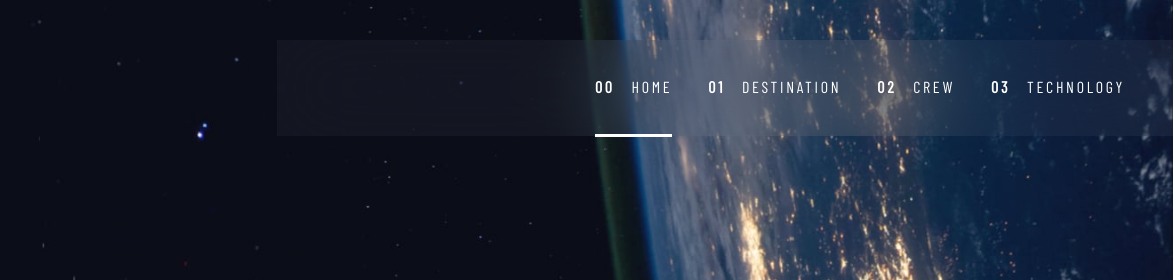
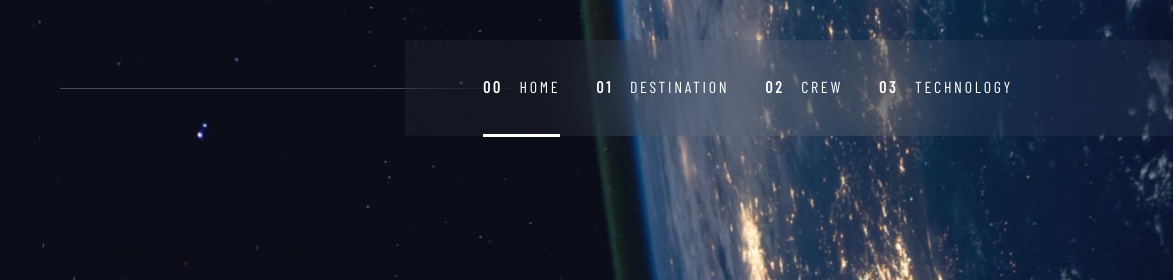
Before and after one commit to BoneNzy/Space-travel-webpage, a website: page public/index.html in a window 1280 px wide. Shown: the top 280 px of the page, 107-1280 px from the left. Drawn offline with nearby package versions, Linux system fonts and the light colour scheme; a web font is replaced by a local one.

Commit message:
navbar fixes

```diff
--- a/public/index.html
+++ b/public/index.html
@@ -21,7 +21,7 @@
     </div>
 
     <!-- Horizontal Bar -->
-    <div class="hr-bar hidden md:hidden lg:contents">
+    <div class="hr-bar">
     </div>
 
     <nav id="nav-container" class="fixed nav-container backdrop-blur-2xl" data-visible="false"><!-- absolute nav-container -->
@@ -38,7 +38,7 @@
           <span class="numbers aria-hidden="true"">02</span>
           <a href="./crew-commander.html">Crew</a>
         </li>
-        <li class="md:mr-12">
+        <li class="md:mr-40">
           <span class="numbers aria-hidden="true"">03</span>
           <a href="./technology-vehicle.html">Technology</a>
         </li>
--- a/src/input.css
+++ b/src/input.css
@@ -35,6 +35,7 @@ body {
 /* absolute flex flex-row text-white uppercase
       tracking-nav-text left-30 */
 .nav-list {
+    width: 100%;
     position: absolute;
     display: flex;
     flex-direction: column;
@@ -44,11 +45,13 @@ body {
     font-family: 'Barlow Condensed', sans-serif;
 
     padding: min(20vh, 10rem) 2rem;
+    padding-right: 0%;
 }
 
 .nav-list> * {
+    height: 2rem;
     color: hsl(0, 0%, 100%);
-    margin-block-end: 2rem;
+    margin-block: .5rem;
 }
 .destination-nav> * {
     color: #D0D6F9;
@@ -56,8 +59,9 @@ body {
 }
 
 .underline-nav> * {
-    border-bottom: 3px solid hsla(0, 0%, 100%, 0);
+    border-right: 3px solid hsla(0, 0%, 100%, 0);
 }
+
 .underline-nav> *:hover,
 .underline-nav> *:focus {
     border-color: hsl(0, 0%, 100%, .5);
@@ -69,23 +73,11 @@ body {
     border-color: hsl(0, 0%, 100%);
 }
 
-.hr-bar {
-    position: absolute;
-    background-color: #FFFFFF;
-    width: 450px;
-    height: 1px;
-    top: 48px;
-    left: 167px;
-    mix-blend-mode: normal;
-}
-
 .numbers {
     font-weight: bold;
     margin-right: 0.688rem;
 }
 
-/* text-custom-blue text-lg font-normal
-tracking-wide font-Barlow leading-8 */
 .about {
     color: hsl(231, 77%, 90%);
     font: normal;
@@ -241,16 +233,17 @@ tracking-wide font-Barlow leading-8 */
     }
     .nav-container {
         position: absolute;
-        /* display: flex; */
         align-items: center;
-        /* right: 0; */
+        inset: 0 0 0 40%;
         transform: translateX(0%);
     }
     .nav-list {
         flex-direction: row;
+        width: auto;
         padding: 0;
     }
     .nav-list> * {
+        height: auto;
         padding-block: 2.2rem;
         margin: 0;
     }
@@ -258,6 +251,10 @@ tracking-wide font-Barlow leading-8 */
         width: 15rem;
         height: 15rem;
         top: 36rem;
+    }
+    .underline-nav> * {
+        border-bottom: 3px solid hsla(0, 0%, 100%, 0);
+        border-right: none;
     }
 }
 /* desktop */
@@ -271,6 +268,16 @@ tracking-wide font-Barlow leading-8 */
         top: 25rem;
         left: 45rem;
     }
+    .hr-bar {
+        position: absolute;
+        background-color: #FFFFFF;
+        width: 450px;
+        height: 1px;
+        top: 48px;
+        left: 167px;
+        mix-blend-mode: normal;
+        opacity: .25;
+    }
  }
  @media (min-width:82rem) {
     .explore {
```
Also changed, not shown: public/style/output.css.
